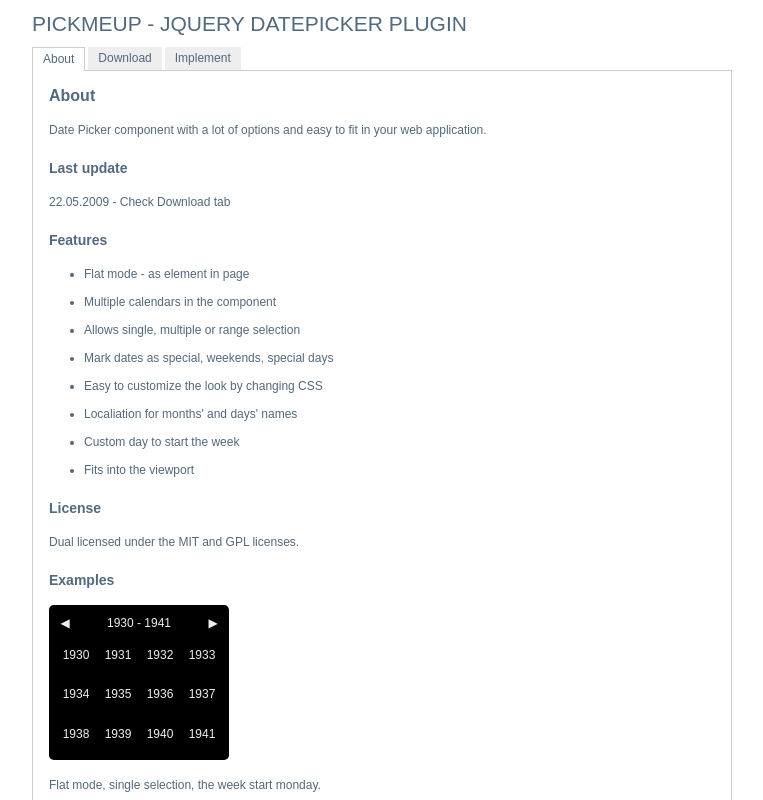
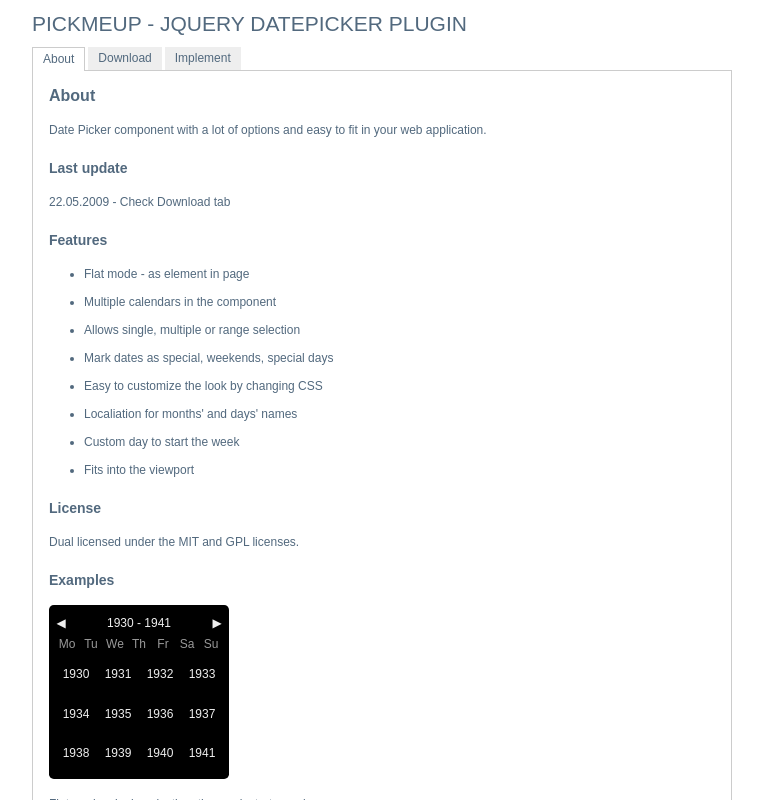
Before and after one commit to nazar-pc/PickMeUp, a plain HTML site: page index.html in a window 1280 px wide. Shown: the top 800 px of the page, without its empty margins (258-1021 px from the left). Drawn offline with Linux system fonts and the light colour scheme.

Commit message:
Stable layout with display: flex

```diff
--- a/css/pickmeup.scss
+++ b/css/pickmeup.scss
@@ -47,7 +47,6 @@
 		.pmu-button {
 			color           : $color;
 			cursor          : pointer;
-			display         : inline-block;
 			outline         : none;
 			text-decoration : none;
 		}
@@ -75,6 +74,7 @@
 		}
 
 		nav {
+			display     : flex;
 			line-height : 2em;
 
 			.pmu-button {
@@ -82,23 +82,31 @@
 			}
 
 			.pmu-next {
-				float : right;
-				width : 20px;
+				float  : right;
+				height : 1em;
+				width  : 1em;
 			}
 			.pmu-month {
 				display : block;
+				margin  : 0 -1em;
+				width   : 100%;
 			}
 			.pmu-prev {
-				float : left;
-				width : 20px;
+				float  : left;
+				height : 1em;
+				width  : 1em;
 			}
 		}
 
 		.pmu-years,
 		.pmu-months {
-			.pmu-button {
-				padding : .9em 0;
-				width   : 3.5rem;
+			> div {
+				display : flex;
+
+				.pmu-button {
+					padding : .9em 0;
+					width   : 3.5em;
+				}
 			}
 		}
 
@@ -109,12 +117,12 @@
 
 		.pmu-day-of-week,
 		.pmu-days > div {
+			display     : flex;
 			line-height : 1em;
 
 			div {
-				display : inline-block;
-				padding : .2em 0;
-				width   : 2rem;
+				line-height : 1.6em;
+				width       : 2em;
 			}
 		}
 	}
```
Also changed, not shown: css/pickmeup.css, css/pickmeup.min.css, js/jquery.pickmeup.js, js/jquery.pickmeup.min.js.
